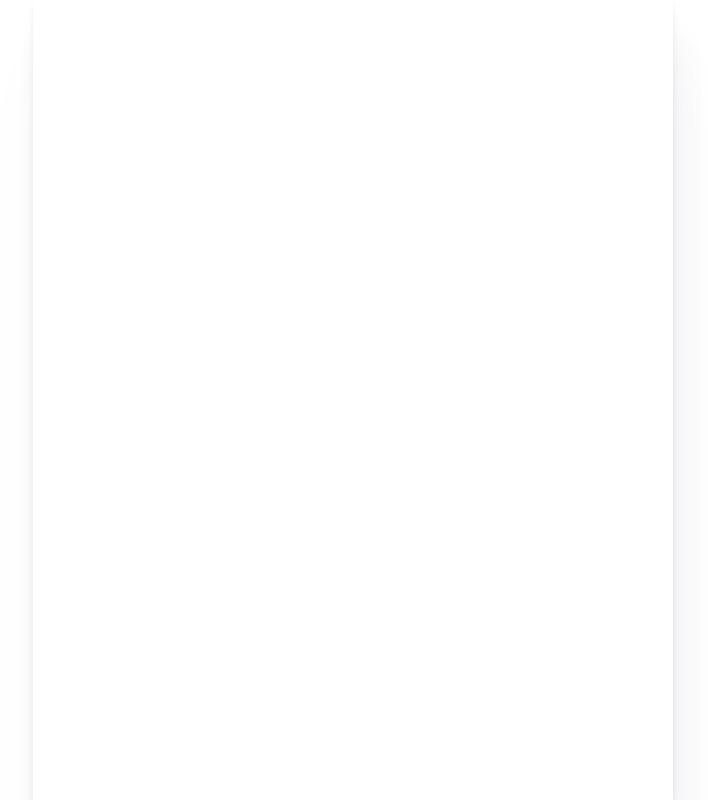
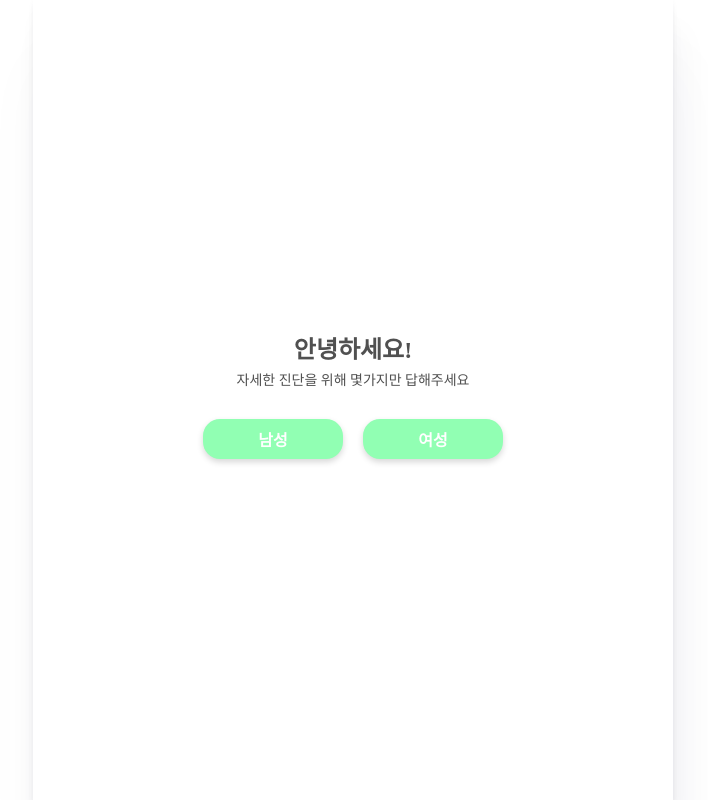
Before and after one commit to LeeJaeWonLJW/4th-Industry-Revolution-hw-sw-hackathon, a Vue app: page /register_sex in a window 1280 px wide. Shown: the whole page, without its empty margins (287-995 px from the left). Built offline with nearby package versions, Linux system fonts and the light colour scheme; a web font is replaced by a local one.

Commit message:
탈출까지 21:54

```diff
--- a/src/components/ProgressBar.vue
+++ b/src/components/ProgressBar.vue
@@ -105,7 +105,7 @@ export default {
   left: 0;
   bottom: 0;
   width: 100%;
-  /* height: 54px; */
+  height: 0px;
 
   content: "";
   opacity: 0.3;
--- /dev/null
+++ b/src/components/RegisterSex.vue
@@ -0,0 +1,74 @@
+<template>
+  <div class="register_sex">
+    <div class="middle-box">
+      <p class="title">안녕하세요!</p>
+      <p class="sub-text">자세한 진단을 위해 몇가지만 답해주세요</p>
+
+      <div class="btn-group">
+        <button class="btn pull-left">남성</button>
+        <button class="btn pull-right">여성</button>
+      </div>
+    </div>
+
+  </div>
+</template>
+
+
+<script>
+export default {
+  name: "register_sex"
+};
+</script>
+
+<style scoped>
+.pull-left { float: left; }
+.pull-right { float: right; }
+
+.middle-box {
+  position: absolute;
+  align-items: center;
+
+  top: 50%;
+  left: 50%;
+  margin: -64px 0 0 -160px;
+}
+
+.title {
+  margin: 0;
+  font-size: 24px;
+  font-weight: bold;
+  line-height: 28px;
+  color: #505050;
+}
+.sub-text {
+  margin: 0;
+  margin-top: 8px;
+  font-size: 14px;
+  font-weight: 300;
+  line-height: 18px;
+  color: #505050;
+}
+
+.btn-group {
+  position: relative;
+  display: inline-block;
+  width: 100%;
+  margin-top: 29px;
+}
+.btn-group .btn {
+  width: 140px;
+  height: 40px;
+  margin: 0 10px;
+  border: 0;
+  border-radius: 17px;
+  box-shadow: 0 3px 6px 0 rgba(0, 0, 0, 0.16);
+  background-color: #91ffb3;
+
+  font-family: SourceHanSansK;
+  font-size: 16px;
+  font-weight: bold;
+  color: #ffffff;
+
+  outline: none;
+}
+</style>
--- a/src/router/index.js
+++ b/src/router/index.js
@@ -3,6 +3,7 @@ import Router from 'vue-router'
 import Index from '@/components/Index'
 import Login from '@/components/Login'
 import Register from '@/components/Register'
+import RegisterSex from '@/components/RegisterSex'
 import RegisterFav from '@/components/RegisterFav'
 import CreateBodyInfo from '@/components/CreateBodyInfo'
 import DefaultLayout from '../layouts/Default'
@@ -39,6 +40,11 @@ export default new Router({
       component: RegisterFav
     },
     {
+      path: '/register_sex',
+      name: 'RegisterSex',
+      component: RegisterSex
+    },
+    {
       path: '/create/bodyinfo',
       name: 'CreateBodyInfo',
       component: CreateBodyInfo
```
